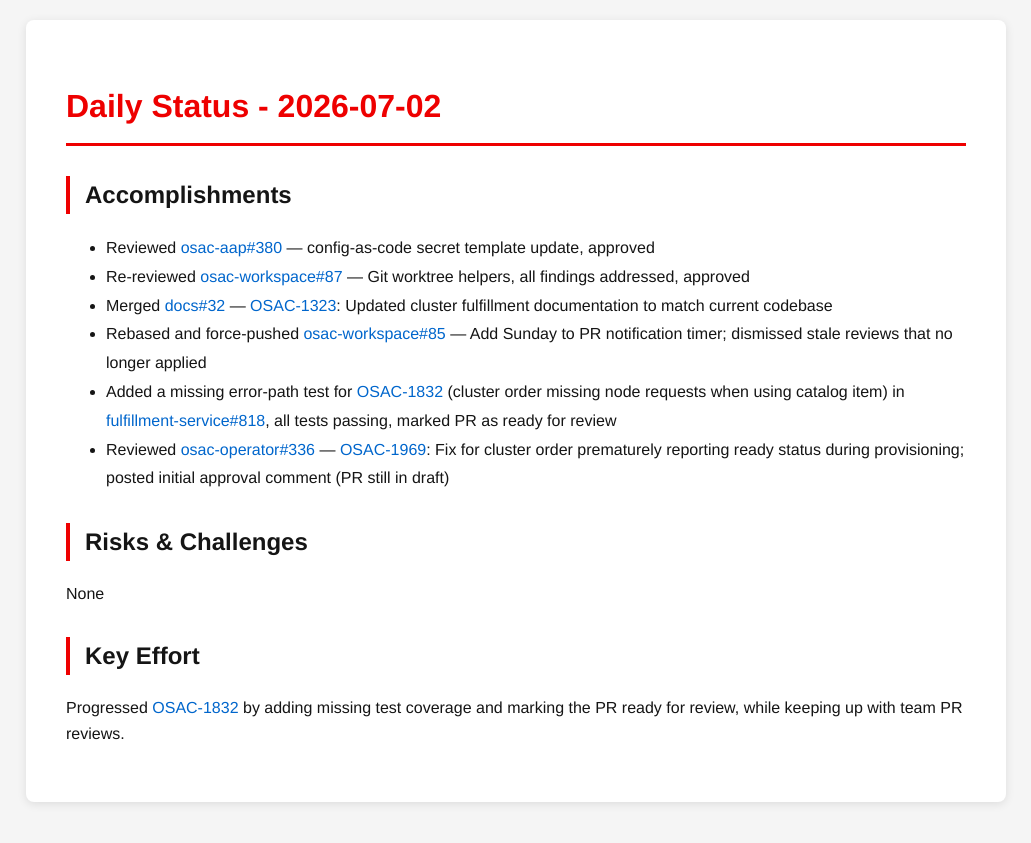
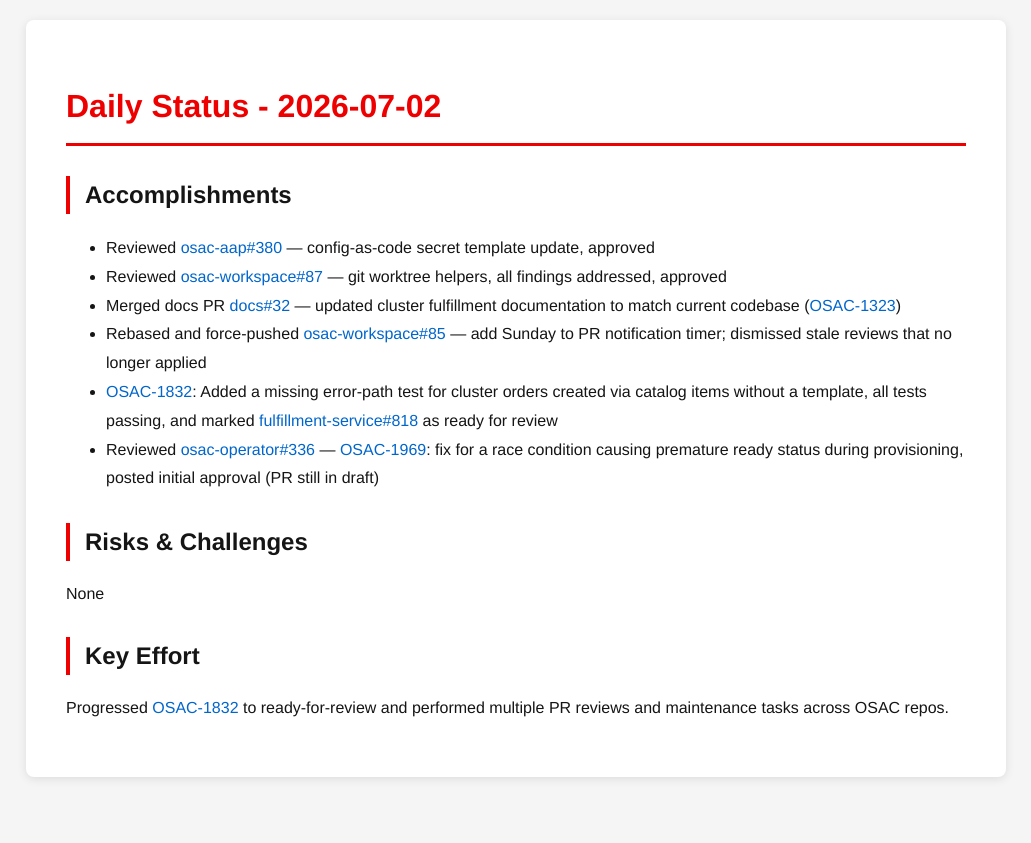
Before and after one commit to tzvatot/daily-status, a Jekyll site: the page built from 2026-07-02.md, in a window 1280 px wide. Shown: the top 843 px of the page, without its empty margins (124-1155 px from the left). Built offline with Jekyll 4.4.1, drawn with Linux system fonts in a browser that asks for light colours.

Commit message:
Daily status update - 2026-07-02

```diff
--- a/2026-07-02.md
+++ b/2026-07-02.md
@@ -8,14 +8,14 @@ date: 2026-07-02
 
 ## Accomplishments
 - Reviewed [osac-aap#380](https://github.com/osac-project/osac-aap/pull/380) — config-as-code secret template update, approved
-- Re-reviewed [osac-workspace#87](https://github.com/osac-project/osac-workspace/pull/87) — Git worktree helpers, all findings addressed, approved
-- Merged [docs#32](https://github.com/osac-project/docs/pull/32) — [OSAC-1323](https://redhat.atlassian.net/browse/OSAC-1323): Updated cluster fulfillment documentation to match current codebase
-- Rebased and force-pushed [osac-workspace#85](https://github.com/osac-project/osac-workspace/pull/85) — Add Sunday to PR notification timer; dismissed stale reviews that no longer applied
-- Added a missing error-path test for [OSAC-1832](https://redhat.atlassian.net/browse/OSAC-1832) (cluster order missing node requests when using catalog item) in [fulfillment-service#818](https://github.com/osac-project/fulfillment-service/pull/818), all tests passing, marked PR as ready for review
-- Reviewed [osac-operator#336](https://github.com/osac-project/osac-operator/pull/336) — [OSAC-1969](https://redhat.atlassian.net/browse/OSAC-1969): Fix for cluster order prematurely reporting ready status during provisioning; posted initial approval comment (PR still in draft)
+- Reviewed [osac-workspace#87](https://github.com/osac-project/osac-workspace/pull/87) — git worktree helpers, all findings addressed, approved
+- Merged docs PR [docs#32](https://github.com/osac-project/docs/pull/32) — updated cluster fulfillment documentation to match current codebase ([OSAC-1323](https://redhat.atlassian.net/browse/OSAC-1323))
+- Rebased and force-pushed [osac-workspace#85](https://github.com/osac-project/osac-workspace/pull/85) — add Sunday to PR notification timer; dismissed stale reviews that no longer applied
+- [OSAC-1832](https://redhat.atlassian.net/browse/OSAC-1832): Added a missing error-path test for cluster orders created via catalog items without a template, all tests passing, and marked [fulfillment-service#818](https://github.com/osac-project/fulfillment-service/pull/818) as ready for review
+- Reviewed [osac-operator#336](https://github.com/osac-project/osac-operator/pull/336) — [OSAC-1969](https://redhat.atlassian.net/browse/OSAC-1969): fix for a race condition causing premature ready status during provisioning, posted initial approval (PR still in draft)
 
 ## Risks & Challenges
 None
 
 ## Key Effort
-Progressed [OSAC-1832](https://redhat.atlassian.net/browse/OSAC-1832) by adding missing test coverage and marking the PR ready for review, while keeping up with team PR reviews.
+Progressed [OSAC-1832](https://redhat.atlassian.net/browse/OSAC-1832) to ready-for-review and performed multiple PR reviews and maintenance tasks across OSAC repos.
```
